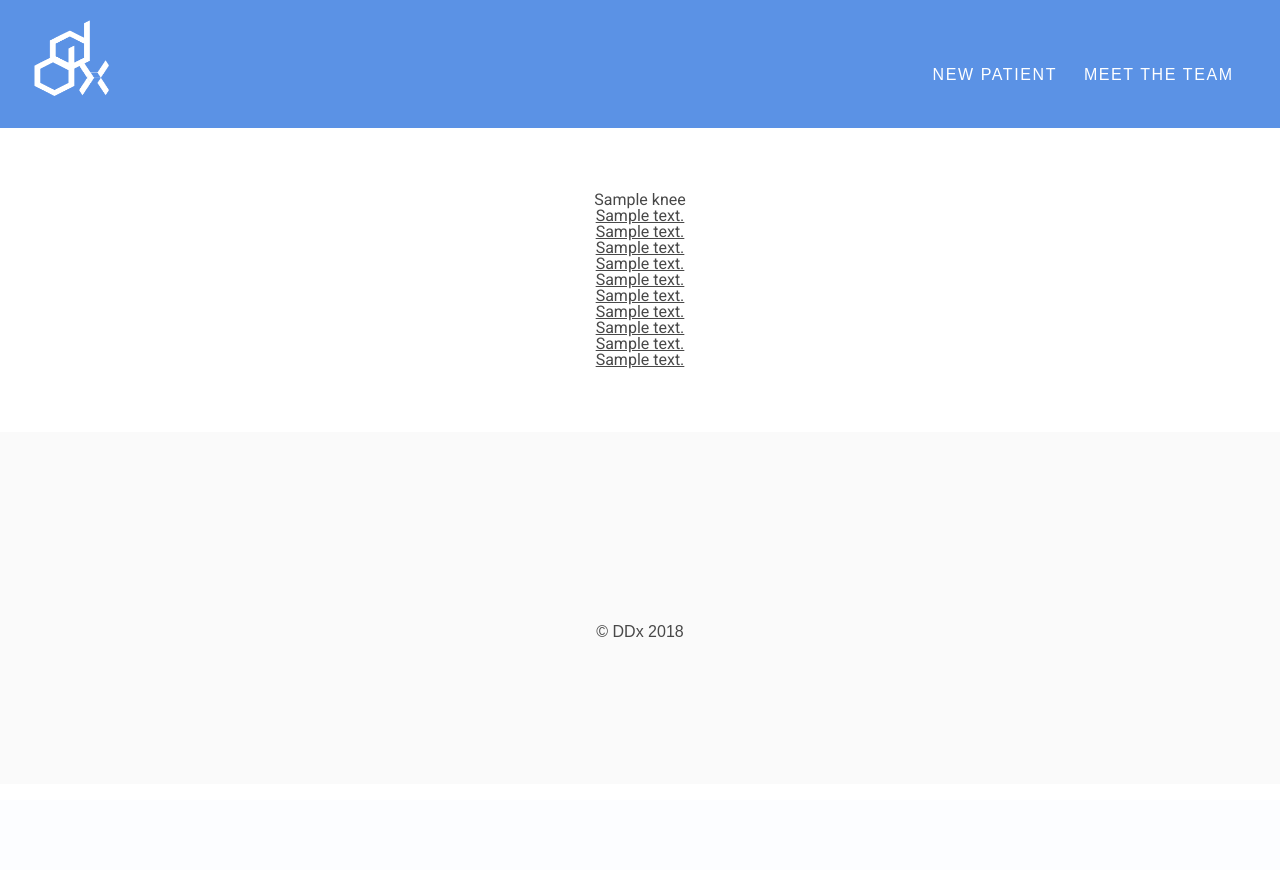
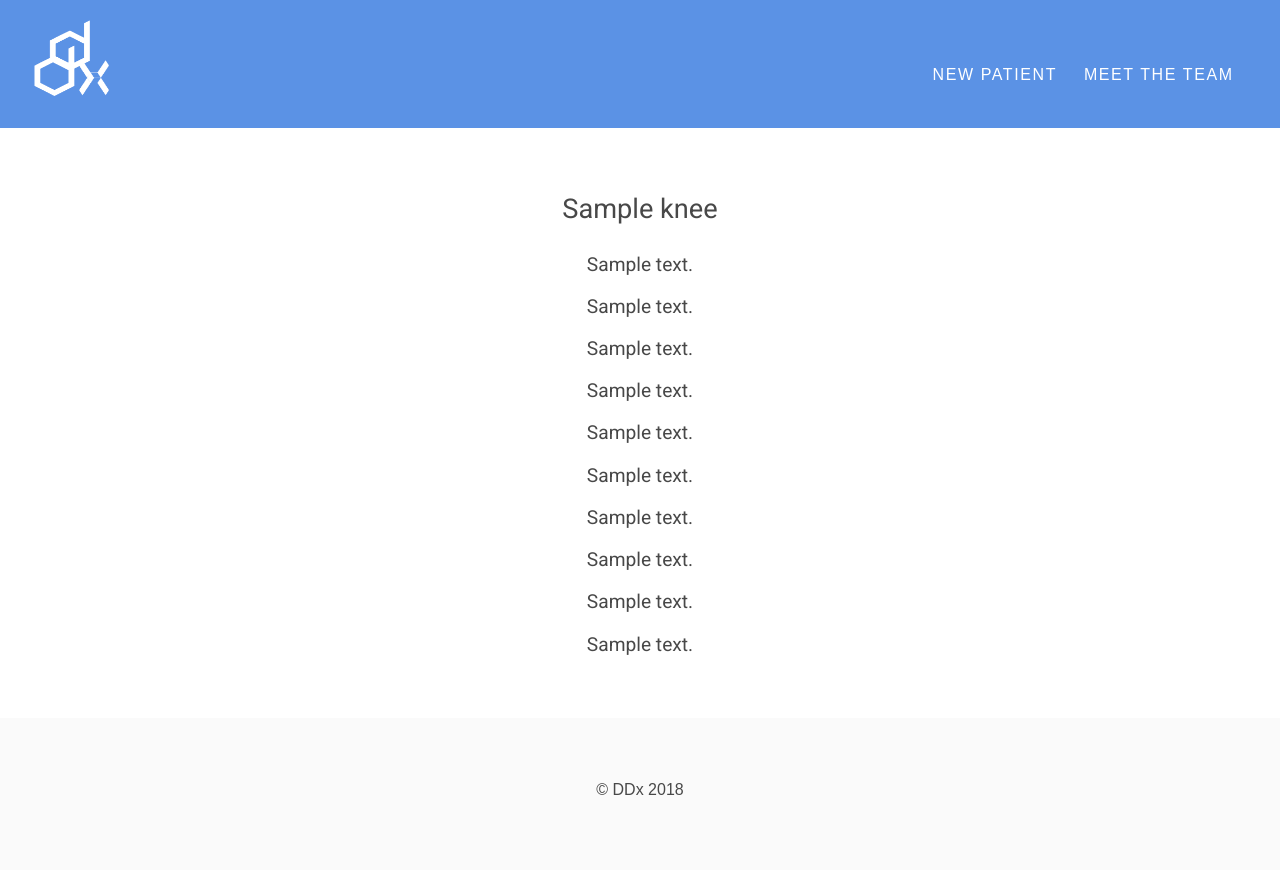
Before and after one commit to edpuzino/DDx, a Node server app: template views/pages/questions.ejs in a window 1280 px wide. Before the commit the page ends 637 px from the top, so only its background shows below. Run offline with Node 20, Linux system fonts and the light colour scheme; the template is opened without the code that fills it: most values are stand-ins (such as "Sample title", 1, 10 or a date in 2020); some libraries are stand-ins or nearby versions.

Commit message:
Updated Styling of questions

```diff
--- a/public/styles/modules.css
+++ b/public/styles/modules.css
@@ -118,7 +118,33 @@
     float: none;
     display: block;
     text-align: left;
-    }
+}
+
+.question {
+    font-size: 1.7em;
+    width: 80%;
+    margin-left: auto;
+    margin-right: auto;
+    margin-bottom: 1em;
+    line-height: 1.3em;
+}
+
+.cell {
+    font-size: 1.2em;
+    margin-bottom: 1.2em;
+    width: 80%;
+    margin-left: auto;
+    margin-right: auto;
+}
+
+.cell a {
+    text-decoration: none;
+}
+
+.cell a:hover {
+    cursor: cell;
+    color: #5b92e5;
+}
 
 @media only screen and (min-width: 640px) {
     .icon-menu {
--- a/server.js
+++ b/server.js
@@ -51,12 +51,10 @@ function addNewPatient(request, response) {
   let values = [patientName, patientAge, patientGender, DOB, painLocation];
   return client.query(SQL, values)
     .then(() => {
-      console.log('posted patient\n');
       SQL = `SELECT * FROM knee WHERE questionKey = $1;`;
       values = [1];
       return client.query(SQL, values)
         .then(result => {
-          console.log(result.rows[0]);
           response.render('pages/questions', {knee : result.rows[0]})
         })
         .catch(getError);
--- a/views/pages/questions.ejs
+++ b/views/pages/questions.ejs
@@ -1,28 +1,28 @@
 <!DOCTYPE html>
 <html lang="en">
-  <head><%- include('../partials/head') %></head>
+  <%- include('../partials/head') %>
   <body>
     <%- include('../partials/header') %>
     <main>
       <title>Questions</title>
-      <div id='questions'>
-        <p class='question'><%= knee.question %></p>
+      <div id="questions">
+        <p class="question"><%= knee.question %></p>
         <form  action="/questions" method="get">
-          <ul id='answers'>
-            <li><a class='answer' id='button' href ='/questions/<%= knee.key1%>'><%= knee.answer1 %></a></li>
-            <li><a class='answer' id='button' href ='/questions/<%= knee.key2%>'><%= knee.answer2 %></a></li>
-            <li><a class='answer' id='button' href ='/questions/<%= knee.key3%>'><%= knee.answer3 %></a></li>
-            <li><a class='answer' id='button' href ='/questions/<%= knee.key4%>'><%= knee.answer4 %></a></li>
-            <li><a class='answer' id='button' href ='/questions/<%= knee.key5%>'><%= knee.answer5 %></a></li>
-            <li><a class='answer' id='button' href ='/questions/<%= knee.key6%>'><%= knee.answer6 %></a></li>
-            <li><a class='answer' id='button' href ='/questions/<%= knee.key7%>'><%= knee.answer7 %></a></li>
-            <li><a class='answer' id='button' href ='/questions/<%= knee.key8%>'><%= knee.answer8 %></a></li>
-            <li><a class='answer' id='button' href ='/questions/<%= knee.key9%>'><%= knee.answer9 %></a></li>
-            <li><a class='answer' id='button' href ='/questions/<%= knee.key10%>'><%= knee.answer10 %></a></li>
+          <ul id="answers">
+            <li class='cell'><a id='button' href ='/questions/<%= knee.key1%>'><%= knee.answer1 %></a></li>
+            <li class='cell'><a id='button' href ='/questions/<%= knee.key2%>'><%= knee.answer2 %></a></li>
+            <li class='cell'><a id='button' href ='/questions/<%= knee.key3%>'><%= knee.answer3 %></a></li>
+            <li class='cell'><a id='button' href ='/questions/<%= knee.key4%>'><%= knee.answer4 %></a></li>
+            <li class='cell'><a id='button' href ='/questions/<%= knee.key5%>'><%= knee.answer5 %></a></li>
+            <li class='cell'><a id='button' href ='/questions/<%= knee.key6%>'><%= knee.answer6 %></a></li>
+            <li class='cell'><a id='button' href ='/questions/<%= knee.key7%>'><%= knee.answer7 %></a></li>
+            <li class='cell'><a id='button' href ='/questions/<%= knee.key8%>'><%= knee.answer8 %></a></li>
+            <li class='cell'><a id='button' href ='/questions/<%= knee.key9%>'><%= knee.answer9 %></a></li>
+            <li class='cell'><a id='button' href ='/questions/<%= knee.key10%>'><%= knee.answer10 %></a></li>
           </ul>
         </form>
       </div>
     </main>
-    <footer><%- include('../partials/footer') %></footer>
+    <%- include('../partials/footer') %>
   </body>
 </html>
```
